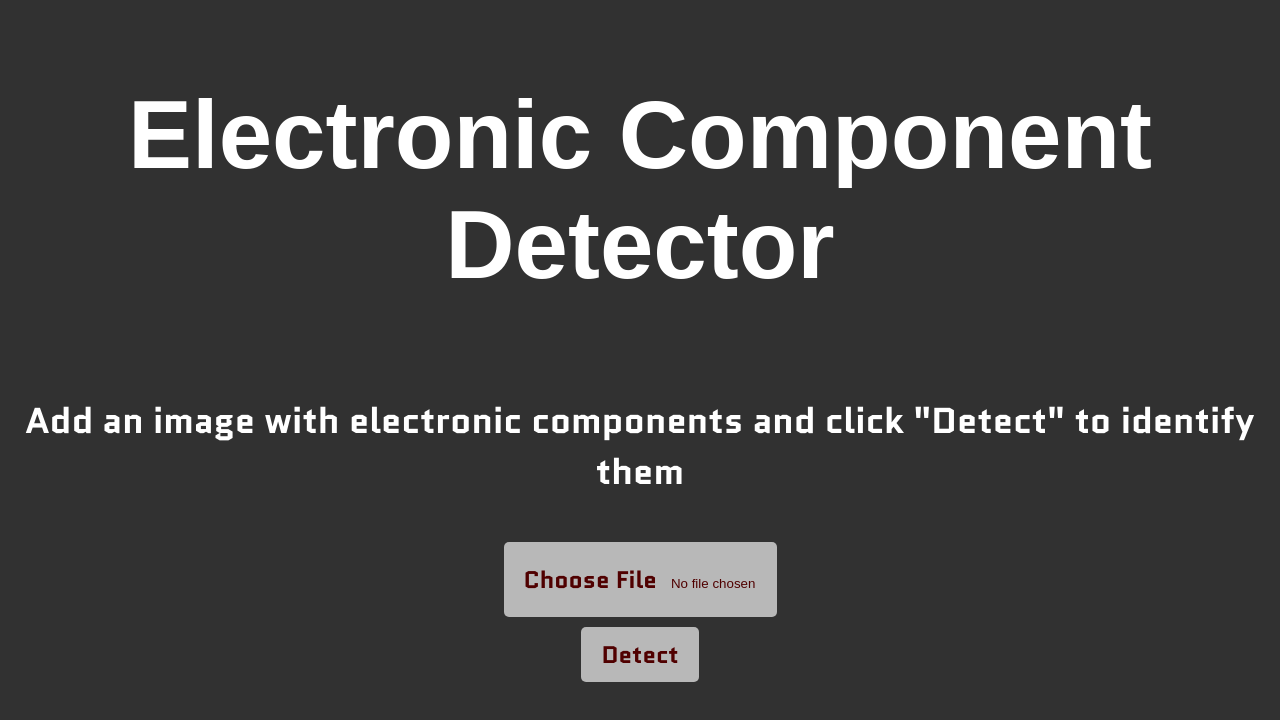
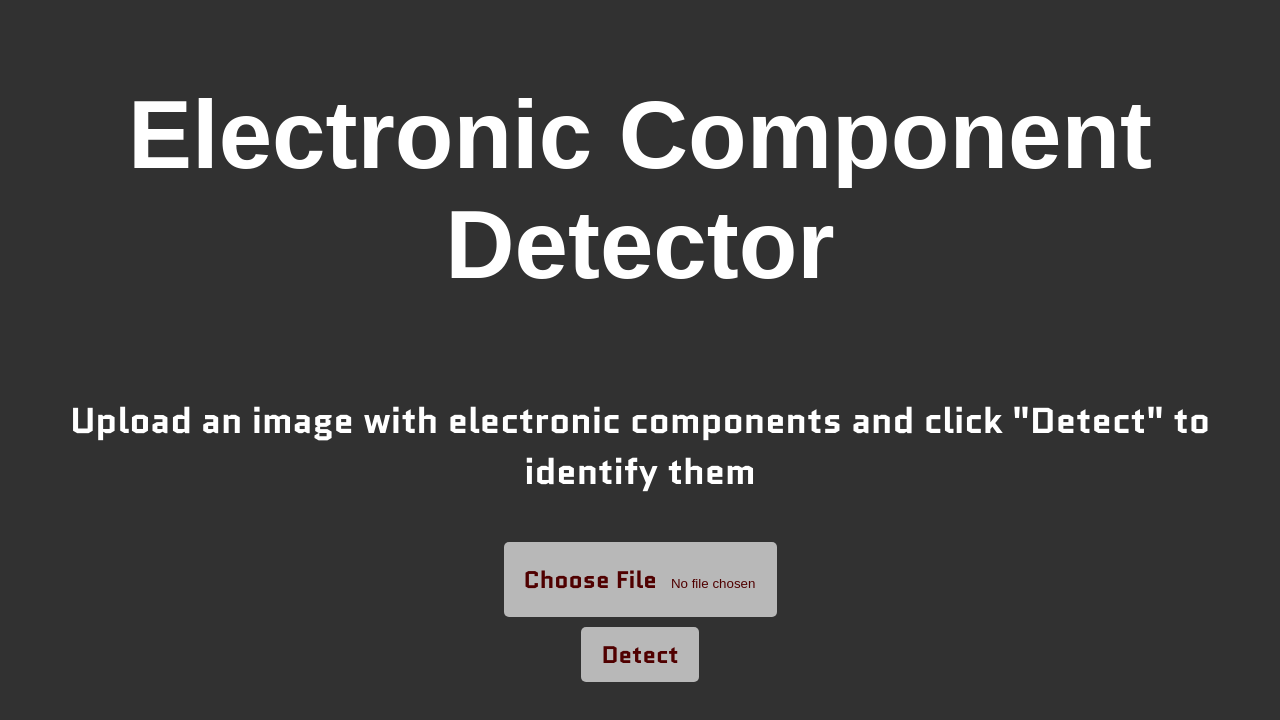
Before and after one commit to Lun4R-420/electronic-component-classifier, a React (Vite) app in the folder frontend/: page / in a window 1280 px wide. Shown: the top 720 px of the page. Built offline with nearby package versions, Linux system fonts and the light colour scheme; a web font is replaced by a local one.

Commit message:
small instructions fix on UI

```diff
--- a/frontend/src/App.tsx
+++ b/frontend/src/App.tsx
@@ -56,7 +56,7 @@ function App() {
         <h1>Electronic Component Detector</h1>
       </div>
       <div className="instructions">
-        <h2>Add an image with electronic components and click "Detect" to identify them</h2>
+        <h2>Upload an image with electronic components and click "Detect" to identify them</h2>
       </div>
       <div>
         <form onSubmit={handleSubmit} className="upload-form">
```
